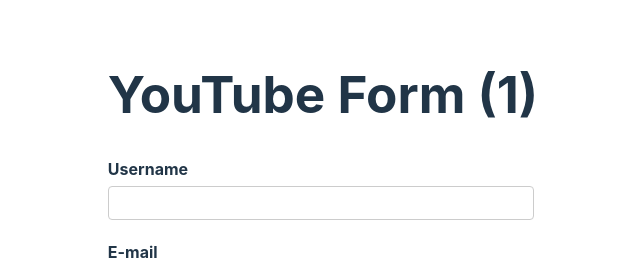
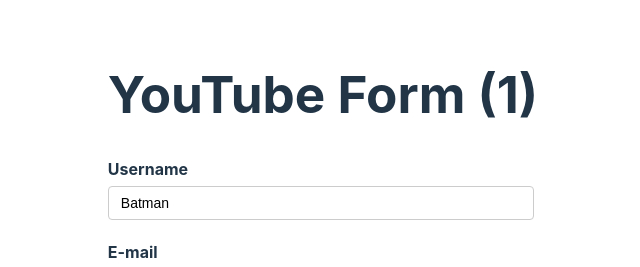
Before and after one commit to eijnehc/rhf-demo, a React (Vite) app: page / in a window 1280 px wide. Shown: the top 267 px of the page, without its empty margins (317-957 px from the left). Built offline with nearby package versions, Linux system fonts and the light colour scheme.

Commit message:
Default values

```diff
--- a/src/components/YoutubeForm.tsx
+++ b/src/components/YoutubeForm.tsx
@@ -10,7 +10,13 @@
 };
 
 export const YoutubeForm = () => {
-  const form = useForm<FormValues>();
+  const form = useForm<FormValues>({
+    defaultValues: {
+      username: "Batman",
+      email: "",
+      channel: "",
+    },
+  });
   const { register, control, handleSubmit, formState } = form;
   const { errors } = formState;
 
```
